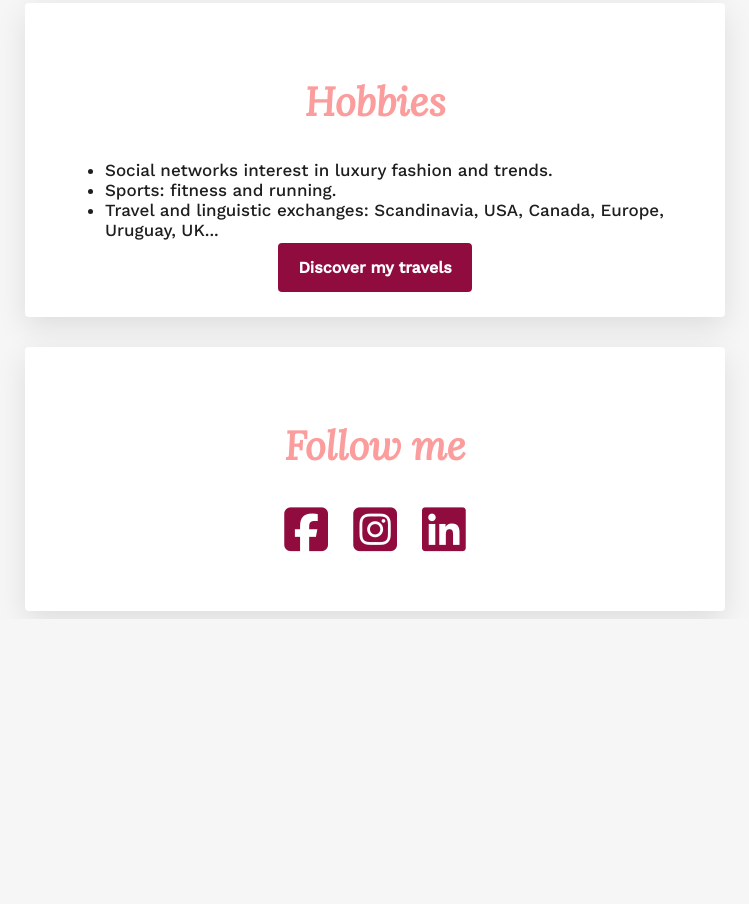
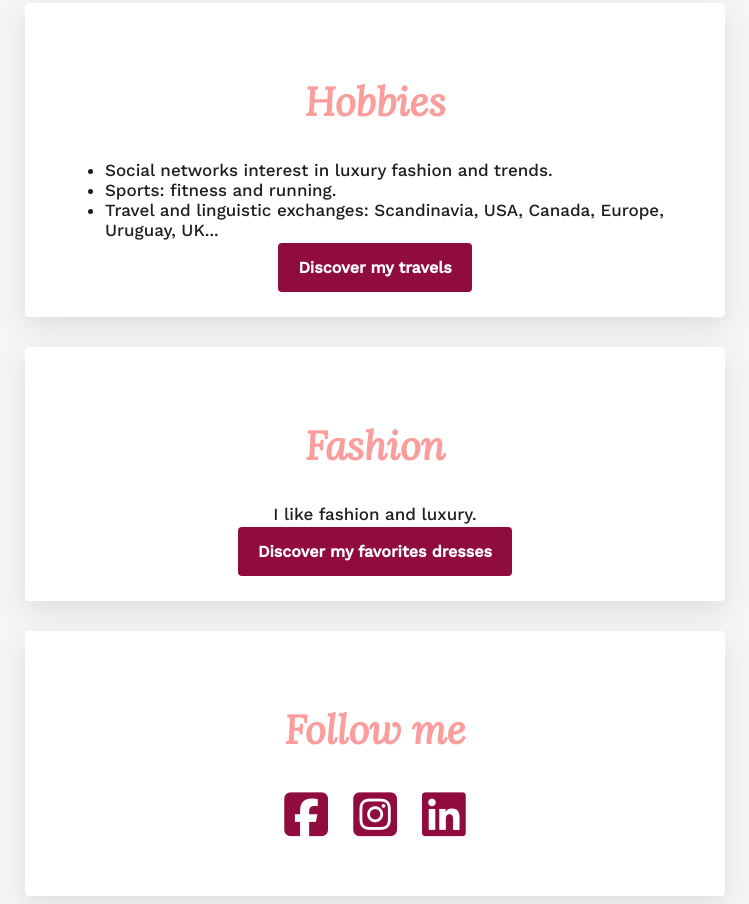
Before and after one commit to Antonella-Gaultier/my-profile, a plain HTML site: page index.html in a window 1280 px wide. Shown: the part 2224-3128 px from the top of the page, without its empty margins (265-1014 px from the left). Before the commit the page ends 2843 px from the top, so only its background shows below. Drawn offline with nearby package versions, Linux system fonts and the light colour scheme.

Commit message:
Update index.html

```diff
--- a/index.html
+++ b/index.html
@@ -120,6 +120,14 @@
 					<a href="index travels.html" target="_blank" class="btn-pink">Discover my travels</a>
 				</div>
 
+				<div class="card-white">
+					<h2>Fashion</h2>
+					<p>
+						I like fashion and luxury.
+					</p>
+					<a href="index dress.html" target="_blank" class="btn-pink">Discover my favorites dresses</a>
+				</div>
+
 				<!--  Starting the follow me section -->
 
 				<div class="card-white" id="follow-me">
```
